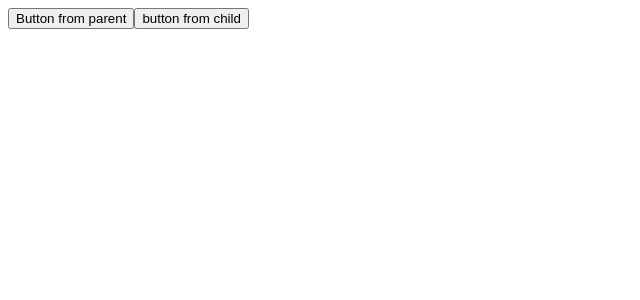
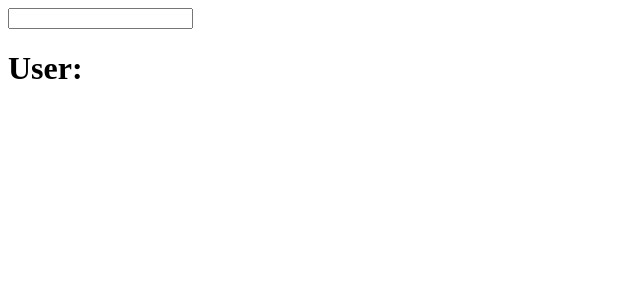
Before and after one commit to zprpic/react-hooks-practice, a React (Create React App) app: page / in a window 1280 px wide. Shown: the top 300 px of the page, without its empty margins (0-640 px from the left). Built offline with nearby package versions, Linux system fonts and the light colour scheme.

Commit message:
useContext hook yay..

```diff
--- a/src/App.js
+++ b/src/App.js
@@ -1,9 +1,9 @@
-import UseImperativeHandleComponent from "./useImperativeHandle/UseImperativeHandleComponent";
+import UseContextComponent from "./useContext/UseContextComponent";
 
 function App() {
   return (
     <>
-      <UseImperativeHandleComponent />
+      <UseContextComponent />
     </>
   );
 }
--- /dev/null
+++ b/src/useContext/Login.js
@@ -0,0 +1,17 @@
+import React, { useContext } from "react";
+import { AppContext } from "./UseContextComponent";
+
+function Login() {
+  const { setUsername } = useContext(AppContext);
+  return (
+    <div>
+      <input
+        onChange={(event) => {
+          setUsername(event.target.value);
+        }}
+      />
+    </div>
+  );
+}
+
+export default Login;
--- /dev/null
+++ b/src/useContext/UseContextComponent.js
@@ -0,0 +1,16 @@
+import React, { useState, createContext } from "react";
+import Login from "./Login";
+import User from "./User";
+
+export const AppContext = createContext(null);
+
+const UseContextComponent = () => {
+  const [username, setUsername] = useState("");
+  return (
+    <AppContext.Provider value={{ username, setUsername }}>
+      <Login /> <User />
+    </AppContext.Provider>
+  );
+};
+
+export default UseContextComponent;
--- /dev/null
+++ b/src/useContext/User.js
@@ -0,0 +1,13 @@
+import React, { useContext } from "react";
+import { AppContext } from "./UseContextComponent";
+
+function User() {
+  const { username } = useContext(AppContext);
+  return (
+    <div>
+      <h1>User: {username}</h1>
+    </div>
+  );
+}
+
+export default User;
```
